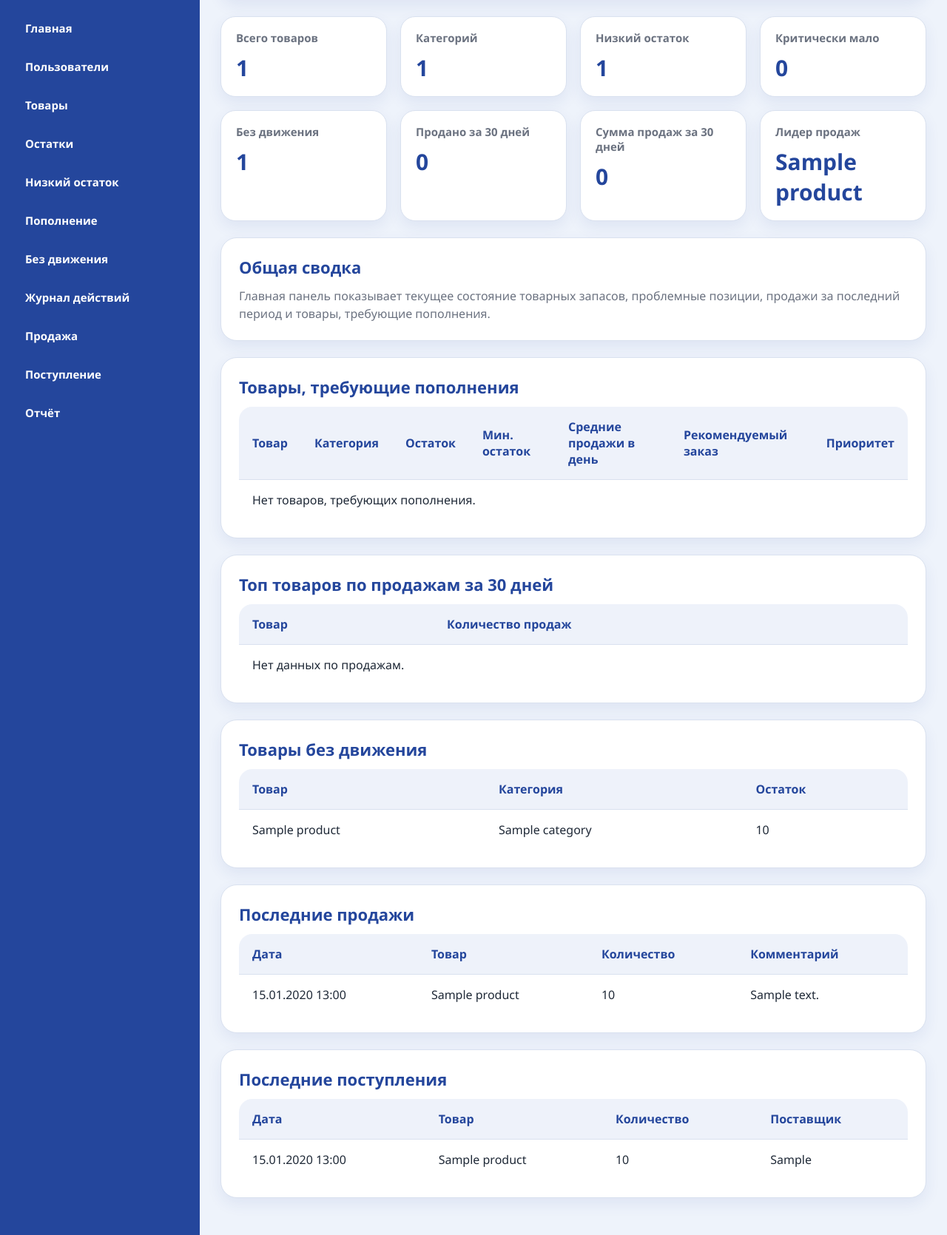
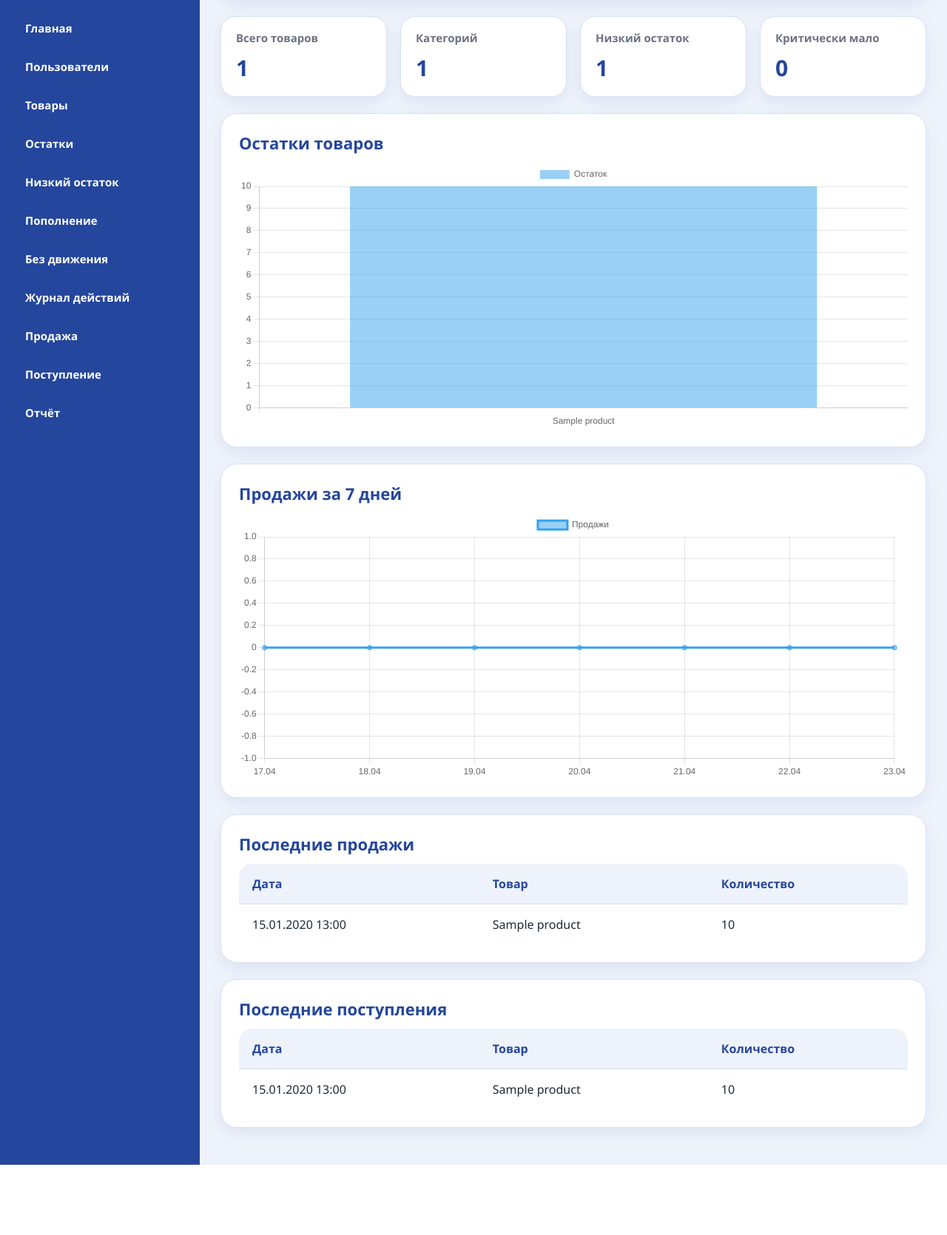
Before and after one commit to llimarenko05-cmd/diplom-store, a Django app: page /home/ in a window 1280 px wide. Shown: the part 110-1780 px from the top of the page at 74% size. After the commit the page ends 1685 px from the top, so only its background shows below. Run offline with Django 5.2, Linux system fonts and the light colour scheme; a user stored in the database is signed in; tables that the repository leaves empty hold one stand-in row (values such as "Sample post").

Commit message:
улучшена главная страница

```diff
--- a/inventory/templates/inventory/home.html
+++ b/inventory/templates/inventory/home.html
@@ -25,142 +25,18 @@
         <h3>Критически мало</h3>
         <p>{{ critical_stock_count }}</p>
     </div>
-
-    <div class="stat-box">
-        <h3>Без движения</h3>
-        <p>{{ no_movement_count }}</p>
-    </div>
-
-    <div class="stat-box">
-        <h3>Продано за 30 дней</h3>
-        <p>{{ total_sales_last_30 }}</p>
-    </div>
-
-    <div class="stat-box">
-        <h3>Сумма продаж за 30 дней</h3>
-        <p>{{ total_revenue_last_30 }}</p>
-    </div>
-
-    <div class="stat-box">
-        <h3>Лидер продаж</h3>
-        <p>
-            {% if top_product %}
-            {{ top_product.product__name }}
-            {% else %}
-            Нет данных
-            {% endif %}
-        </p>
-    </div>
 </div>
 
+<!-- 📊 ГРАФИК ОСТАТКОВ -->
 <div class="card">
-    <h2>Общая сводка</h2>
-    <p>
-        Главная панель показывает текущее состояние товарных запасов,
-        проблемные позиции, продажи за последний период и товары,
-        требующие пополнения.
-    </p>
+    <h2>Остатки товаров</h2>
+    <canvas id="stockChart"></canvas>
 </div>
 
+<!-- 📈 ГРАФИК ПРОДАЖ -->
 <div class="card">
-    <h2>Товары, требующие пополнения</h2>
-
-    <div class="table-wrapper">
-        <table>
-            <thead>
-                <tr>
-                    <th>Товар</th>
-                    <th>Категория</th>
-                    <th>Остаток</th>
-                    <th>Мин. остаток</th>
-                    <th>Средние продажи в день</th>
-                    <th>Рекомендуемый заказ</th>
-                    <th>Приоритет</th>
-                </tr>
-            </thead>
-            <tbody>
-                {% for product in top_replenishment_products %}
-                <tr>
-                    <td>{{ product.name }}</td>
-                    <td>{{ product.category }}</td>
-                    <td>{{ product.quantity }}</td>
-                    <td>{{ product.minimum_quantity }}</td>
-                    <td>{{ product.avg_daily_sales }}</td>
-                    <td>{{ product.recommended_order }}</td>
-                    <td>
-                        {% if product.replenishment_priority == 'Высокий' %}
-                        <span class="status-critical">Высокий</span>
-                        {% elif product.replenishment_priority == 'Средний' %}
-                        <span class="status-min">Средний</span>
-                        {% else %}
-                        <span class="status-ok">Низкий</span>
-                        {% endif %}
-                    </td>
-                </tr>
-                {% empty %}
-                <tr>
-                    <td colspan="7">Нет товаров, требующих пополнения.</td>
-                </tr>
-                {% endfor %}
-            </tbody>
-        </table>
-    </div>
-</div>
-
-<div class="card">
-    <h2>Топ товаров по продажам за 30 дней</h2>
-
-    <div class="table-wrapper">
-        <table>
-            <thead>
-                <tr>
-                    <th>Товар</th>
-                    <th>Количество продаж</th>
-                </tr>
-            </thead>
-            <tbody>
-                {% for item in top_products_last_30 %}
-                <tr>
-                    <td>{{ item.product__name }}</td>
-                    <td>{{ item.total_sold }}</td>
-                </tr>
-                {% empty %}
-                <tr>
-                    <td colspan="2">Нет данных по продажам.</td>
-                </tr>
-                {% endfor %}
-            </tbody>
-        </table>
-    </div>
-</div>
-
-<div class="card">
-    <h2>Товары без движения</h2>
-
-    <div class="table-wrapper">
-        <table>
-            <thead>
-                <tr>
-                    <th>Товар</th>
-                    <th>Категория</th>
-                    <th>Остаток</th>
-                </tr>
-            </thead>
-            <tbody>
-                {% for product in no_movement_products %}
-                <tr>
-                    <td>{{ product.name }}</td>
-                    <td>{{ product.category }}</td>
-                    <td>{{ product.quantity }}</td>
-                </tr>
-                {% empty %}
-                <tr>
-                    <td colspan="3">Нет товаров без движения.</td>
-                </tr>
-                {% endfor %}
-            </tbody>
-        </table>
-    </div>
+    <h2>Продажи за 7 дней</h2>
+    <canvas id="salesChart"></canvas>
 </div>
 
 <div class="card">
@@ -173,7 +49,6 @@
                     <th>Дата</th>
                     <th>Товар</th>
                     <th>Количество</th>
-                    <th>Комментарий</th>
                 </tr>
             </thead>
             <tbody>
@@ -182,17 +57,10 @@
                     <td>{{ sale.sale_date|date:"d.m.Y H:i" }}</td>
                     <td>{{ sale.product.name }}</td>
                     <td>{{ sale.quantity }}</td>
-                    <td>
-                        {% if sale.comment %}
-                        {{ sale.comment }}
-                        {% else %}
-                        -
-                        {% endif %}
-                    </td>
                 </tr>
                 {% empty %}
                 <tr>
-                    <td colspan="4">Продаж пока нет.</td>
+                    <td colspan="3">Нет продаж</td>
                 </tr>
                 {% endfor %}
             </tbody>
@@ -210,7 +78,6 @@
                     <th>Дата</th>
                     <th>Товар</th>
                     <th>Количество</th>
-                    <th>Поставщик</th>
                 </tr>
             </thead>
             <tbody>
@@ -219,17 +86,10 @@
                     <td>{{ receipt.receipt_date|date:"d.m.Y H:i" }}</td>
                     <td>{{ receipt.product.name }}</td>
                     <td>{{ receipt.quantity }}</td>
-                    <td>
-                        {% if receipt.supplier %}
-                        {{ receipt.supplier }}
-                        {% else %}
-                        -
-                        {% endif %}
-                    </td>
                 </tr>
                 {% empty %}
                 <tr>
-                    <td colspan="4">Поступлений пока нет.</td>
+                    <td colspan="3">Нет поступлений</td>
                 </tr>
                 {% endfor %}
             </tbody>
@@ -237,4 +97,35 @@
     </div>
 </div>
 
+<!-- 📊 Chart.js -->
+<script src="https://cdn.jsdelivr.net/npm/chart.js"></script>
+
+<script>
+    const stockCtx = document.getElementById('stockChart');
+
+    new Chart(stockCtx, {
+        type: 'bar',
+        data: {
+            labels: {{ chart_labels|safe }},
+            datasets: [{
+                label: 'Остаток',
+                data: {{ chart_data|safe }},
+            }]
+        }
+    });
+
+    const salesCtx = document.getElementById('salesChart');
+
+    new Chart(salesCtx, {
+        type: 'line',
+        data: {
+            labels: {{ sales_trend_labels|safe }},
+            datasets: [{
+                label: 'Продажи',
+                data: {{ sales_trend_data|safe }},
+            }]
+        }
+    });
+</script>
+
 {% endblock %}
```
